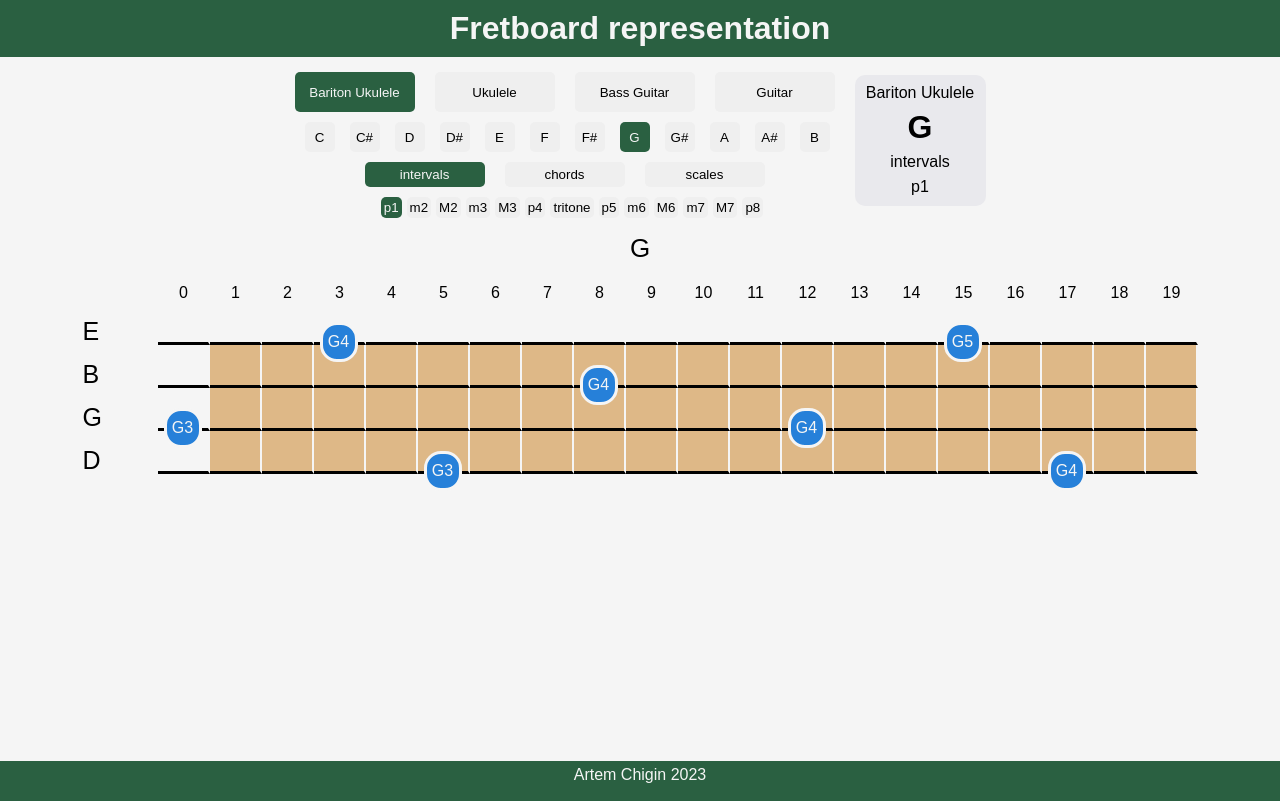
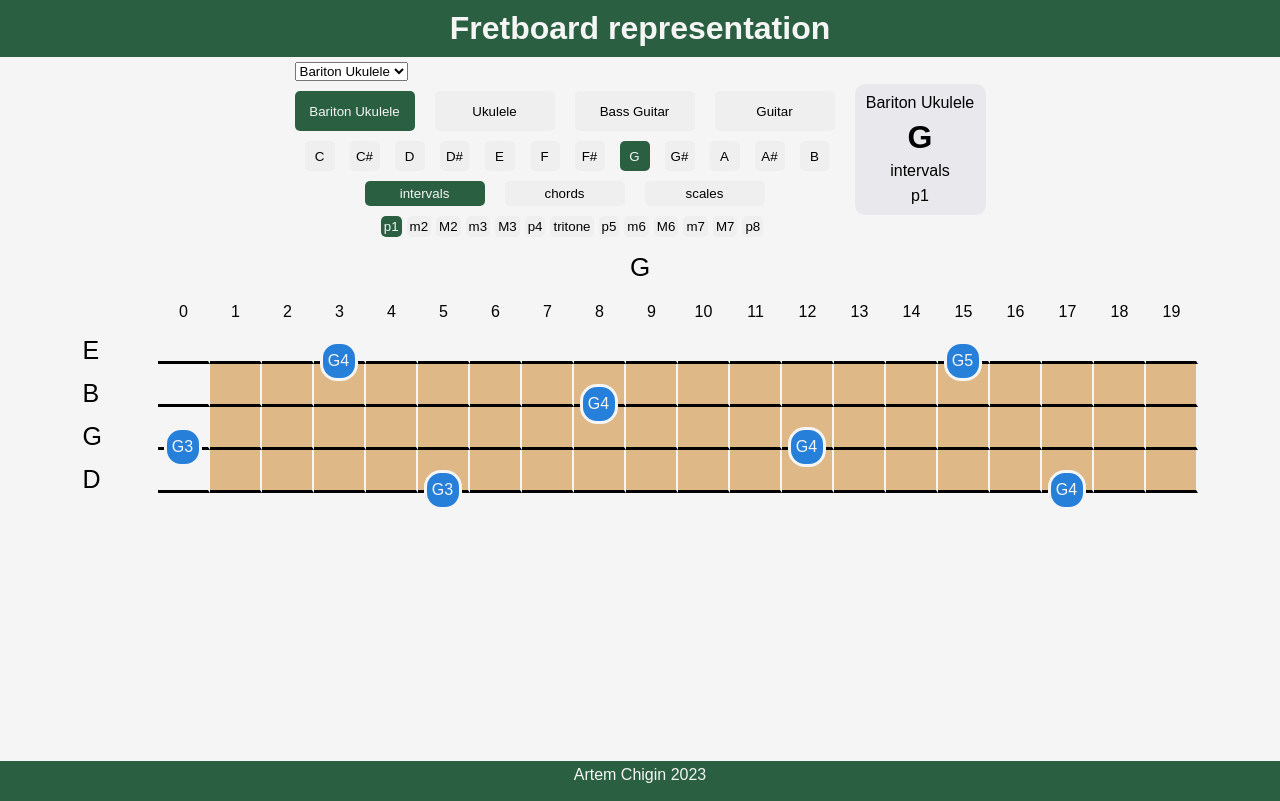
Before and after one commit to artem-chigin/fretboard-map, a React (Create React App) app: page / in a window 1280 px wide. Built offline with nearby package versions, Linux system fonts and the light colour scheme.

Commit message:
Added instrument dropdown selection for mobile

```diff
--- /dev/null
+++ b/src/components-for-render/dropdown.js
@@ -0,0 +1,12 @@
+function DropDown({handleClick, handleClickArguments, buttonName, htmlClassName}) {
+
+    return (
+        <option
+        className={htmlClassName}
+        // style={currentStyle}
+        onClick={() => handleClick(...handleClickArguments)}>{buttonName}</option>
+    )
+
+}
+
+export default DropDown
--- /dev/null
+++ b/src/components-for-render/select-instrument-m.js
@@ -0,0 +1,21 @@
+import instruments from "../instrument-scale-calculations/instruments";
+import DropDown from "./dropdown";
+
+function SelectInstrumentMobile({onInstrumentClick}) {
+    const instrumentArray = Object.getOwnPropertyNames(instruments);
+    const instrumentsDropdown = instrumentArray.map((name, index ) =>
+    <DropDown
+        handleClick={onInstrumentClick}
+        handleClickArguments={[instruments[name]]}
+        buttonName={instruments[name].instrumentName}
+        key={"instrument" + index} />
+)
+return (
+    <select className="instruments-dropdown">
+        {instrumentsDropdown}
+    </select>
+)
+
+}
+
+export default SelectInstrumentMobile
--- a/src/components-for-render/ui.js
+++ b/src/components-for-render/ui.js
@@ -1,6 +1,7 @@
 import { useState } from 'react';
 import DisplayInstrument from './display-instrument';
 import SelectInstrument from './select-instrument';
+import SelectInstrumentMobile from './select-instrument-m';
 import SelectRootNote from './select-note';
 import SelectSequenceType from './select-sequence';
 import SequencePanel from './sequence-panel';
@@ -59,6 +60,9 @@ function UI() {
         <div className='fretboard-app'>
             <div className='ui-and-info'>
                 <div className='ui'>
+                    <SelectInstrumentMobile
+                        onInstrumentClick={(instrumentSettings) => setInstrument(instrumentSettings)}
+                        currentInstrumentName={currentInstrument.instrumentName}/>
                     <SelectInstrument
                         onInstrumentClick={(instrumentSettings) => setInstrument(instrumentSettings)}
                         currentInstrumentName={currentInstrument.instrumentName}/>
```
